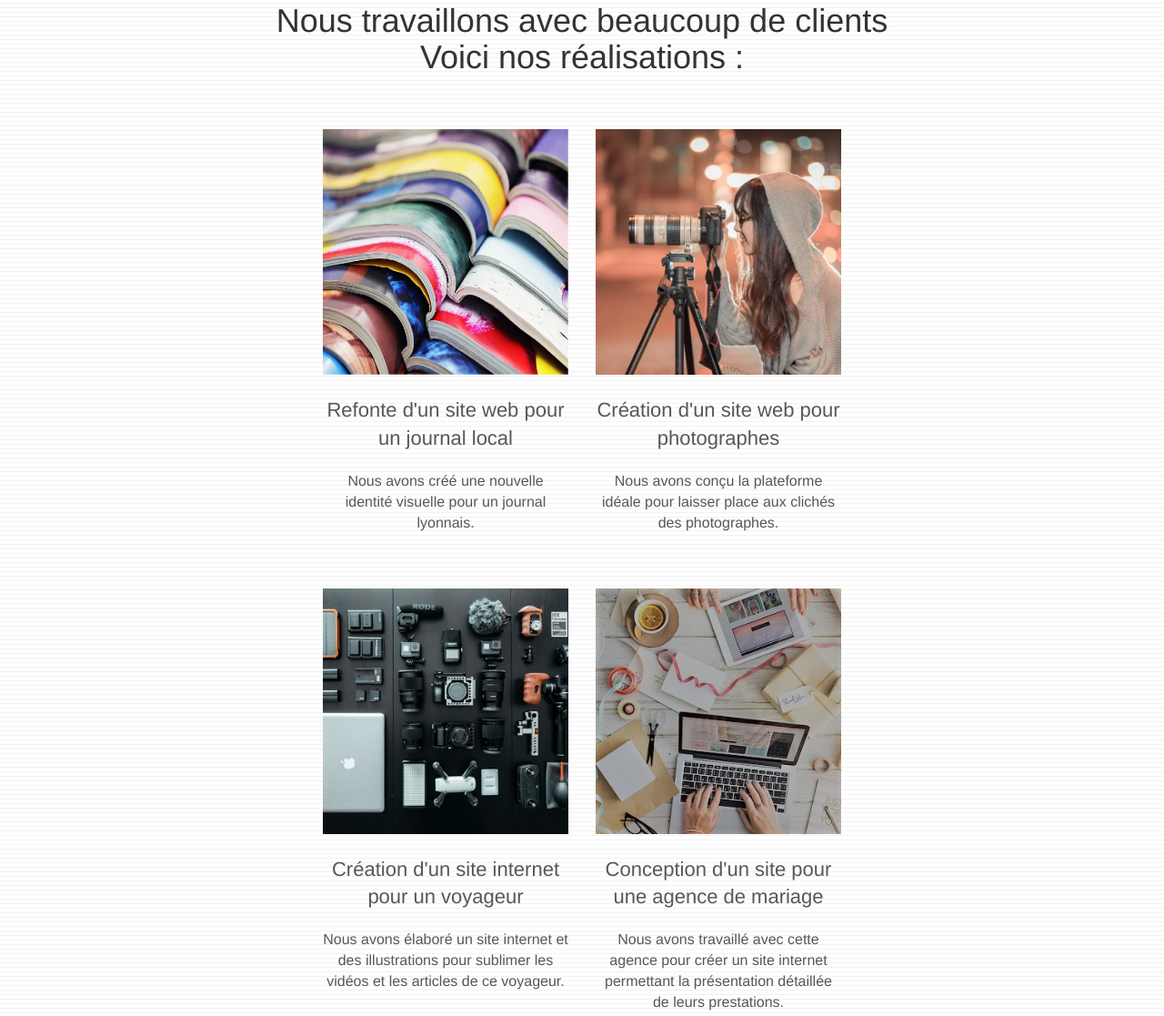
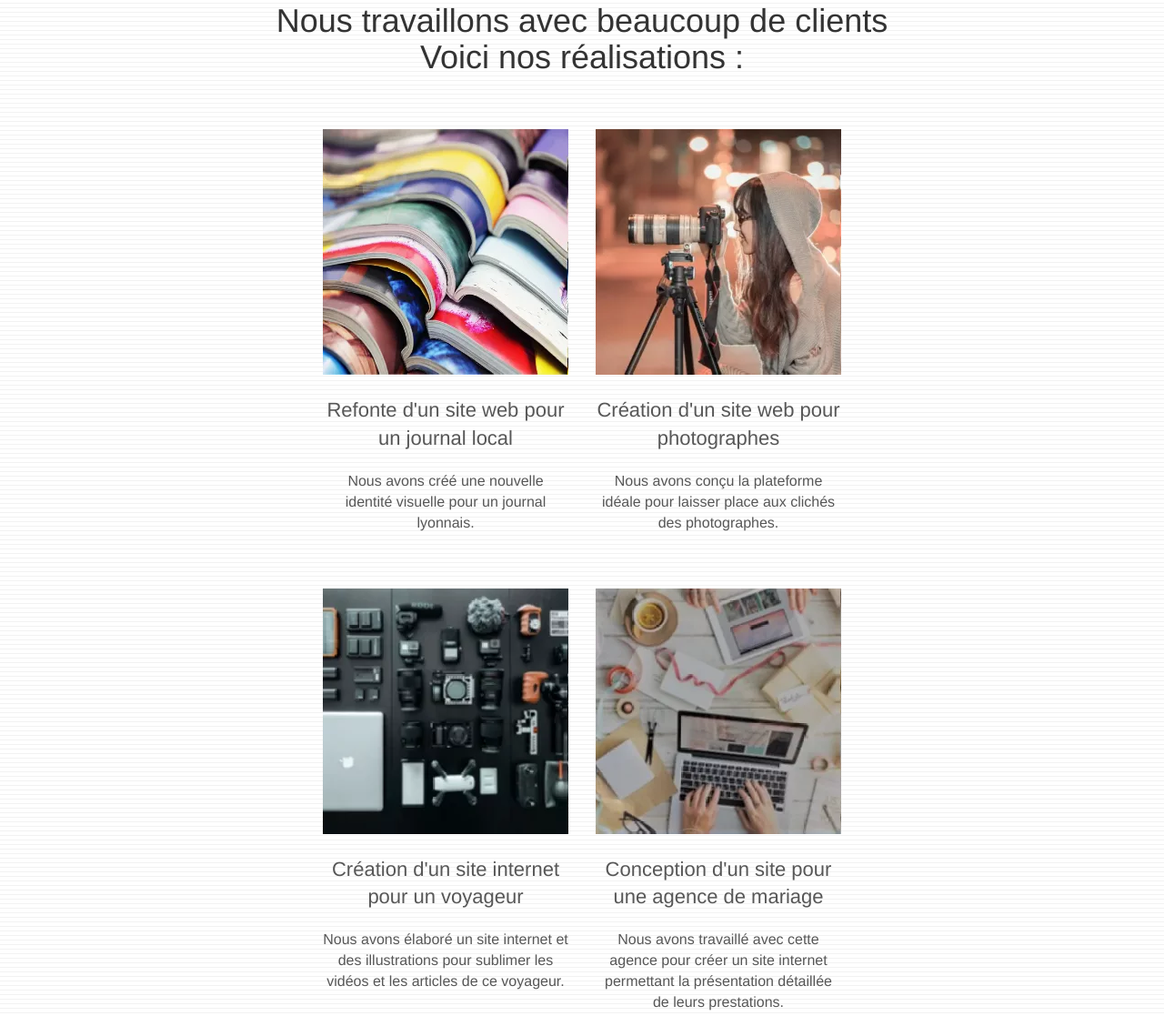
Before and after one commit to Stimmyy/KL.github.io, a plain HTML site: page index.html in a window 1280 px wide. Shown: the part 2022-3139 px from the top of the page at 91% size. Drawn offline with Linux system fonts and the light colour scheme.

Commit message:
Optimisation des images
Images au format webP et redimensionnées

```diff
--- a/index.html
+++ b/index.html
@@ -166,7 +166,9 @@
 					</div>
 					<div class="row tight-width-whitespace portfolio-row">
 						<div class="col-sm-6">
-							<a href="#" data-lightbox="img/1.jpg" data-gallery-id="gallery-1" data-caption="Refonte d'un site web pour un journal local" data-frame="snapshot-lb"><img src="img/1.jpg" alt="Image d'illustration contenant des livres" class="img-responsive portfolio-thumb" /></a>
+							<a href="#" data-lightbox="img/RefonteSite.webp" data-gallery-id="gallery-1" data-caption="Refonte d'un site web pour un journal local" data-frame="snapshot-lb">
+								<img src="img/RefonteSite.webp" alt="Image d'illustration contenant des livres" class="img-responsive portfolio-thumb" />
+							</a>
 							<h2 class="mg-md text-center">
 								Refonte d'un site web pour un journal local
 							</h2>
@@ -175,7 +177,9 @@
 							</p>
 						</div>
 						<div class="col-sm-6">
-							<a href="#" data-lightbox="img/2.jpg" data-gallery-id="gallery-1" data-caption="Création d'un site web pour photographes" data-frame="snapshot-lb"><img src="img/2.jpg" class="img-responsive portfolio-thumb" alt="Image d'illustration contenant une photographe" /></a>
+							<a href="#" data-lightbox="img/SitePhotographe.webp" data-gallery-id="gallery-1" data-caption="Création d'un site web pour photographes" data-frame="snapshot-lb">
+								<img src="img/SitePhotographe.webp" class="img-responsive portfolio-thumb" alt="Image d'illustration contenant une photographe" />
+							</a>
 							<h2 class="mg-md text-center">
 								Création d'un site web pour photographes
 							</h2>
@@ -186,7 +190,9 @@
 					</div>
 					<div class="row tight-width-whitespace portfolio-row">
 						<div class="col-sm-6">
-							<a href="#" data-lightbox="img/3.bmp" data-gallery-id="gallery-1" data-caption="Création d'un site internet pour un voyageur" data-frame="snapshot-lb"><img src="img/3.bmp" class="img-responsive portfolio-thumb" alt="Image d'illustration contenant du matériel informatique portable"/></a>
+							<a href="#" data-lightbox="img/SiteVoyageur.webp" data-gallery-id="gallery-1" data-caption="Création d'un site internet pour un voyageur" data-frame="snapshot-lb">
+								<img src="img/SiteVoyageur.webp" class="img-responsive portfolio-thumb" alt="Image d'illustration contenant du matériel informatique portable"/>
+							</a>
 							<h2 class="mg-md text-center">
 								Création d'un site internet pour un voyageur
 							</h2>
@@ -195,7 +201,9 @@
 							</p>
 						</div>
 						<div class="col-sm-6">
-							<a href="#" data-lightbox="img/4.bmp" data-gallery-id="gallery-1" data-caption="Conception d'un site pour une agence de mariage" data-frame="snapshot-lb"><img src="img/4.bmp" class="img-responsive portfolio-thumb" alt="Image d'illustration d'un bureau où des gens travaillent" /></a>
+							<a href="#" data-lightbox="img/SiteMariage.webp" data-gallery-id="gallery-1" data-caption="Conception d'un site pour une agence de mariage" data-frame="snapshot-lb">
+								<img src="img/SiteMariage.webp" class="img-responsive portfolio-thumb" alt="Image d'illustration d'un bureau où des gens travaillent" />
+							</a>
 							<h2 class="mg-md text-center">
 								Conception d'un site pour une agence de mariage
 							</h2>
--- a/style.css
+++ b/style.css
@@ -583,6 +583,7 @@ a[data-lightbox]:hover img {
 #lightbox-modal .modal-dialog img {
     max-height: 90vh;
     margin: 0 auto;
+    width:150%;
 }
 
 .lightbox-caption {
@@ -750,6 +751,10 @@ h4 {
     margin-top: 50px;
 }
 
+.portfolio-row .portfolio-thumb {
+    margin-left: auto;
+    margin-right: auto;}
+
 .avatar {
     box-shadow: 0px 4px 9px rgba(0, 0, 0, 0.3);
 }
@@ -880,6 +885,8 @@ h4 {
 {
      border-color: black;
 }
+
+
 
 
 
```
Also changed, not shown: img/RefonteSite.webp (added), img/SiteMariage.webp (added), img/SitePhotographe.webp (added), img/SiteVoyageur.webp (added).
